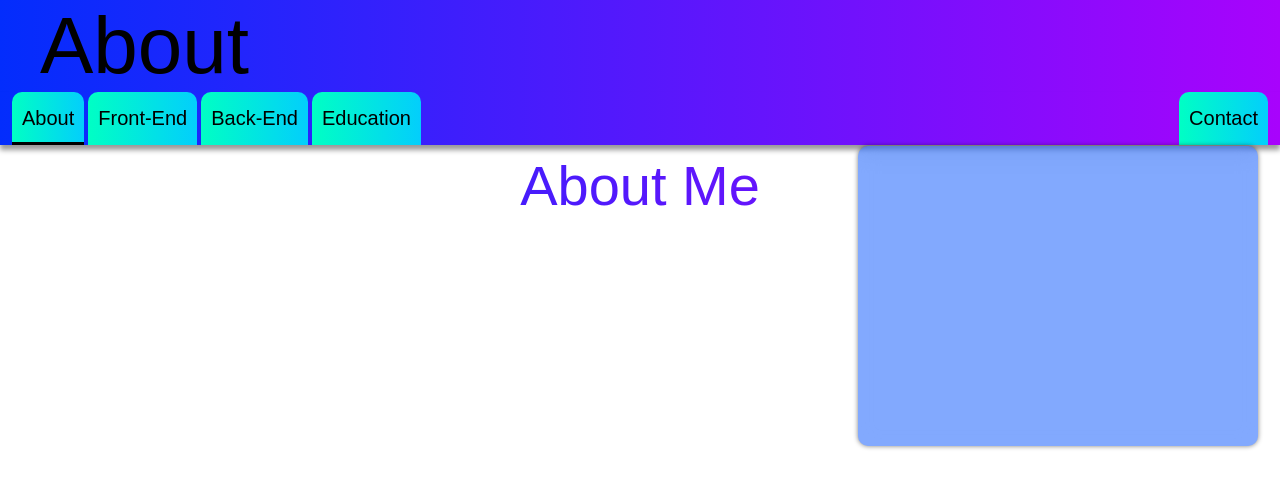
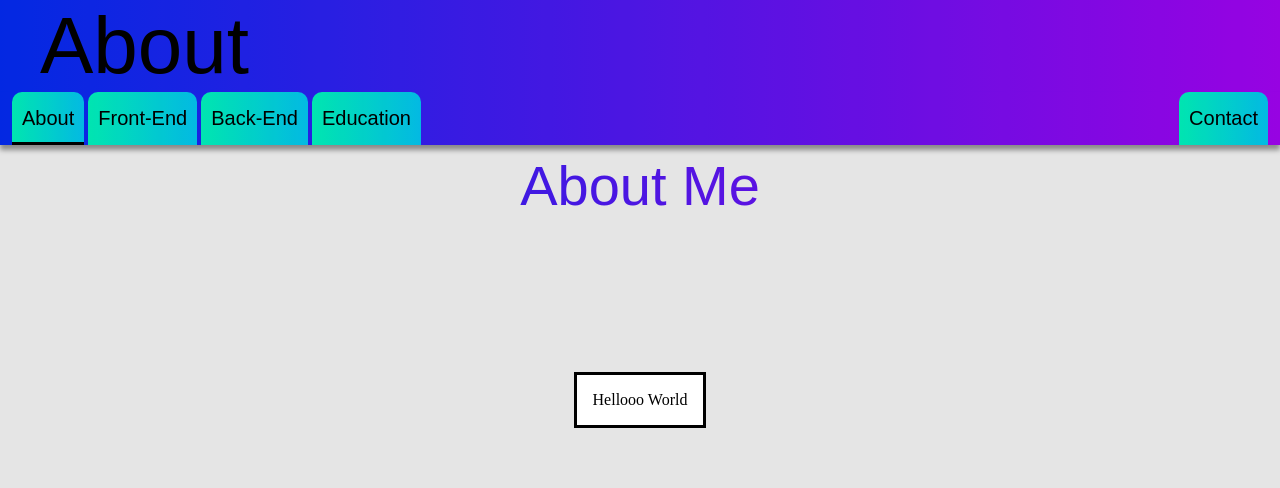
Before and after one commit to Esat-Karakaya/esat-karakaya.github.io, a React (Vite) app: page / in a window 1280 px wide. Both pictures are taken after a click on the button "Contact". Shown: the top 488 px of the page. Built offline with nearby package versions, Linux system fonts and the light colour scheme.

Commit message:
working on modal

```diff
--- a/src/App.jsx
+++ b/src/App.jsx
@@ -1,11 +1,13 @@
 import Nav from "./nav/nav";
 import PageContainer from "./pageContainer/pageContainer";
+import ContactForm from "./modal/modal"
 
 const App=()=> {
     return(
         <>
             <Nav/>
             <PageContainer/>
+            <ContactForm/>
         </>
     )
 }
--- a/src/jotai/atoms.js
+++ b/src/jotai/atoms.js
@@ -1,5 +1,6 @@
 import { atom } from "jotai";
 
 const pageAtom=atom(0)
+const modalAtom=atom(false)
 
-export {pageAtom};
+export {pageAtom, modalAtom};
--- /dev/null
+++ b/src/modal/modal.jsx
@@ -0,0 +1,20 @@
+import { useEffect } from "react";
+import { modalAtom } from "../jotai/atoms";
+import { useAtom } from "jotai";
+const ContactForm=()=>{
+    const [visible]=useAtom(modalAtom);
+    useEffect(()=>{
+        const contactForm=document.querySelector("#contactForm")
+        if (visible) {
+            contactForm.showModal()
+        } else {
+            contactForm.close()
+        }
+    },[visible])
+    return(
+        <dialog id="contactForm">
+            Hellooo World
+        </dialog>
+    )
+}
+export default ContactForm;
--- a/src/nav/dropdown/dropdown.css
+++ b/src/nav/dropdown/dropdown.css
@@ -1,8 +1,5 @@
 #end{
 	float: right;
-}
-#end:focus{
-	pointer-events: none;
 }
 #end:focus>.dropterms{
 	opacity: .5;
--- a/src/nav/dropdown/dropdown.jsx
+++ b/src/nav/dropdown/dropdown.jsx
@@ -1,10 +1,16 @@
 import "./dropdown.css";
+import { modalAtom } from "../../jotai/atoms";
+import { useAtom } from "jotai";
 
 const Dropdown=()=>{
+    const [visible, toggleModal]=useAtom(modalAtom)
+    const whenClicked=()=>{
+        console.log("clicked")
+        toggleModal(true)
+        console.log(visible)
+    }
     return(
-        <button id="end">Contact
-            <div className="dropterms"></div>
-        </button>
+        <button id="end" onClick={whenClicked}>Contact</button>
     )
 }
 export default Dropdown;
--- a/src/pageContainer/pageContainer.jsx
+++ b/src/pageContainer/pageContainer.jsx
@@ -18,7 +18,6 @@ const PageContainer=()=>{
 
         return(()=>{
             window.removeEventListener('resize',adjustPage)
-            console.log("Yay")
         })
     },[pageId])
 
```
